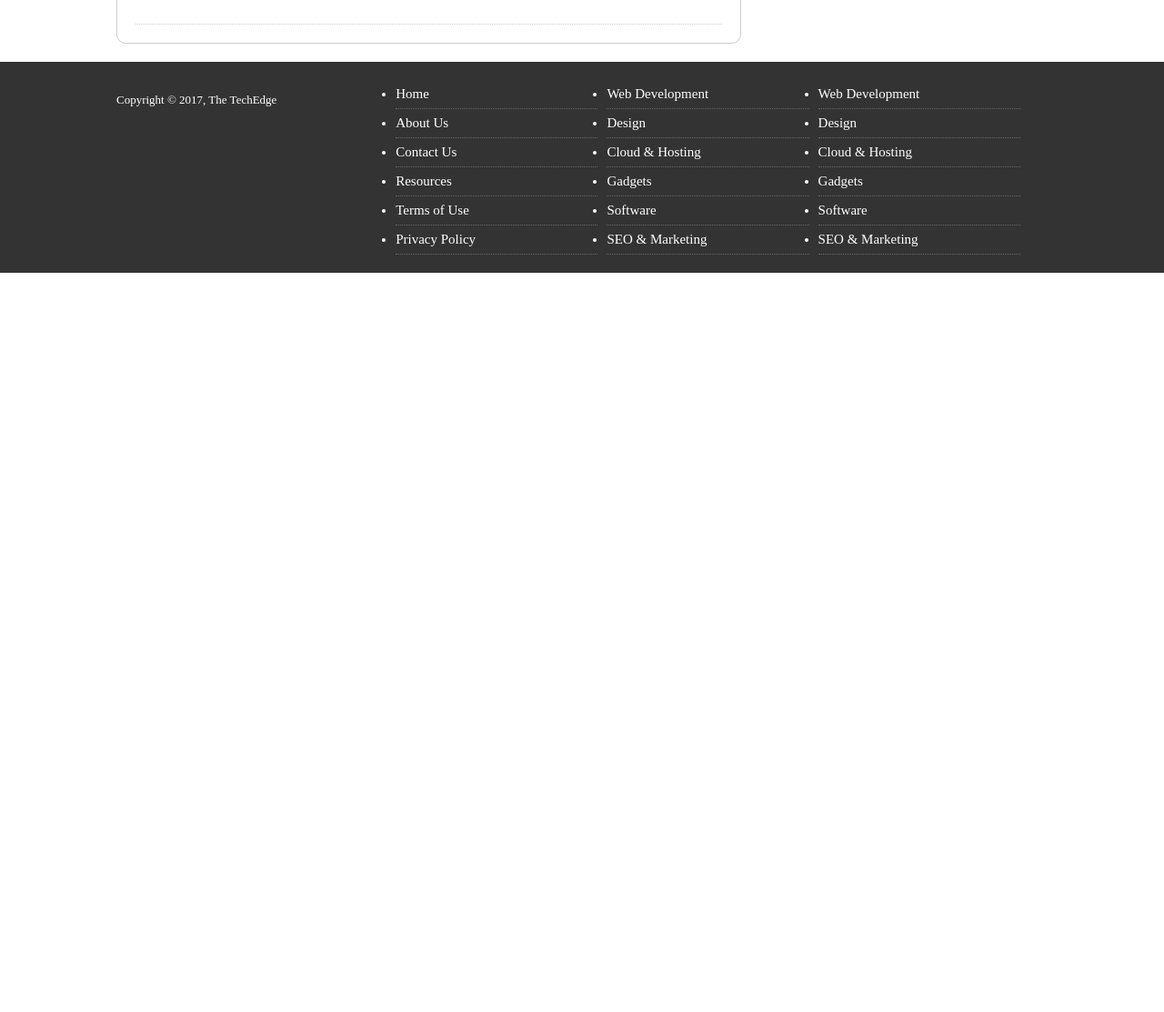
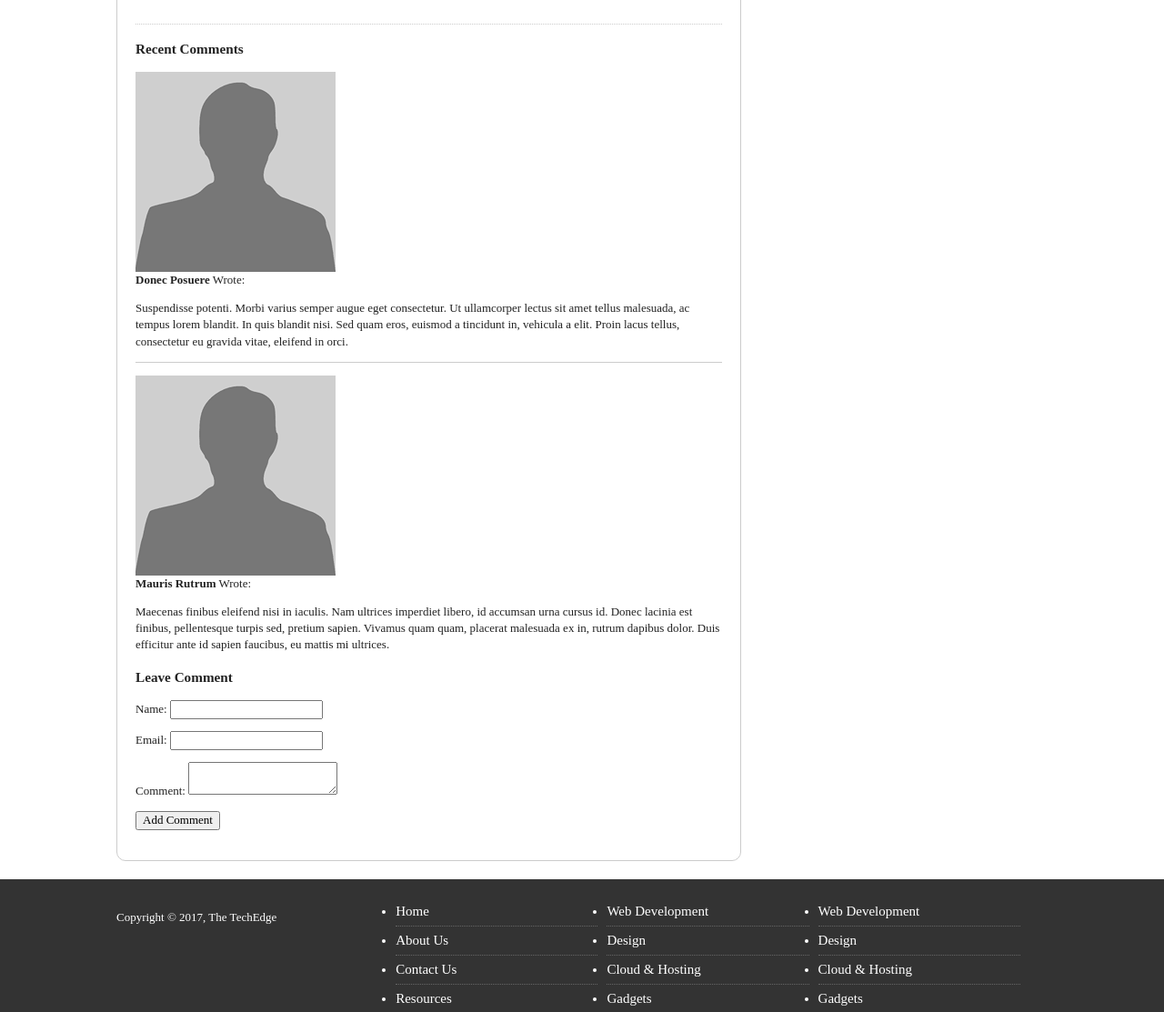
Before and after one commit to armin-es/html5-and-css3-blog, a website: page src/single_post.html in a window 1280 px wide. Shown: the part 1042-2155 px from the top of the page at 91% size. Before the commit the page ends 1342 px from the top, so only its background shows below. Drawn offline with nearby package versions, Linux system fonts and the light colour scheme.

Commit message:
feat: Add comment section HTML content
[ticket: #12]

```diff
--- a/src/single_post.html
+++ b/src/single_post.html
@@ -73,7 +73,8 @@
                         </div>
                     </header>
                     <img src="img/blog1.jpg" alt="Post 1">
-                    <p>In a tempus ante. Curabitur tempor, sapien non condimentum commodo, eros dolor vestibulum lorem, sed porta justo mi et orci. Nunc nec est ut arcu semper venenatis. Nullam cursus gravida arcu ac dignissim. Etiam libero elit, egestas eget pharetra vel, molestie ut tortor. Quisque sit amet elementum magna. Vestibulum suscipit nisi nec sodales maximus. In vitae varius mauris. Cras dapibus odio sed placerat bibendum. Praesent ornare enim non suscipit dapibus. Praesent ullamcorper lacus sit amet dui dignissim, rhoncus molestie ex laoreet. In fermentum in nulla non gravida. Nulla facilisi.
+                    <p>
+                        In a tempus ante. Curabitur tempor, sapien non condimentum commodo, eros dolor vestibulum lorem, sed porta justo mi et orci. Nunc nec est ut arcu semper venenatis. Nullam cursus gravida arcu ac dignissim. Etiam libero elit, egestas eget pharetra vel, molestie ut tortor. Quisque sit amet elementum magna. Vestibulum suscipit nisi nec sodales maximus. In vitae varius mauris. Cras dapibus odio sed placerat bibendum. Praesent ornare enim non suscipit dapibus. Praesent ullamcorper lacus sit amet dui dignissim, rhoncus molestie ex laoreet. In fermentum in nulla non gravida. Nulla facilisi.
                     </p>
                     <p>
                         Nulla ultricies metus sit amet nisi posuere gravida non et felis. Maecenas ac elit non enim facilisis fringilla. Suspendisse interdum ac enim suscipit placerat. Etiam iaculis congue condimentum. Vivamus commodo orci congue efficitur condimentum. Donec laoreet id ipsum vel porttitor. Quisque nec sapien feugiat ex dictum consequat vel non est. Donec aliquam scelerisque lacus, in fermentum nisl sollicitudin sit amet. Etiam rhoncus neque ipsum.
@@ -86,10 +87,38 @@
                     </p>
                 </article>
                 <!-- Comments' Section -->
-                    <!-- Comment #1 -->
-                    <!-- Comment #2 -->
-                    <!-- Comment input form -->
                 <footer>
+                    <h3>Recent Comments</h3>
+                    <div>
+                        <img src="img/avatar.png">
+                    </div>
+                    <div>
+                        <strong>Donec Posuere</strong> Wrote:
+                        <p>
+                            Suspendisse potenti. Morbi varius semper augue eget consectetur. Ut ullamcorper lectus sit amet tellus malesuada, ac tempus lorem blandit. In quis blandit nisi. Sed quam eros, euismod a tincidunt in, vehicula a elit. Proin lacus tellus, consectetur eu gravida vitae, eleifend in orci.
+                        </p>
+                    </div>
+                    <div></div>
+                    <hr>
+                    <div>
+                        <img src="img/avatar.png">
+                    </div>
+                    <div>
+                        <strong>Mauris Rutrum</strong> Wrote:
+                        <p>
+                            Maecenas finibus eleifend nisi in iaculis. Nam ultrices imperdiet libero, id accumsan urna cursus id. Donec lacinia est finibus, pellentesque turpis sed, pretium sapien. Vivamus quam quam, placerat malesuada ex in, rutrum dapibus dolor. Duis efficitur ante id sapien faucibus, eu mattis mi ultrices.
+                        </p>
+                    </div>
+                    <div></div>
+                    <div>
+                        <h3>Leave Comment</h3>
+                        <form>
+                            <p><label>Name: </label><input type="text"></p>
+                            <p><label>Email: </label><input type="email"></p>
+                            <p><label>Comment: </label><textarea></textarea></p>
+                            <p><button>Add Comment</button></p>
+                        </form>
+                    </div>
                 </footer>
             </section>
         </div>
```
